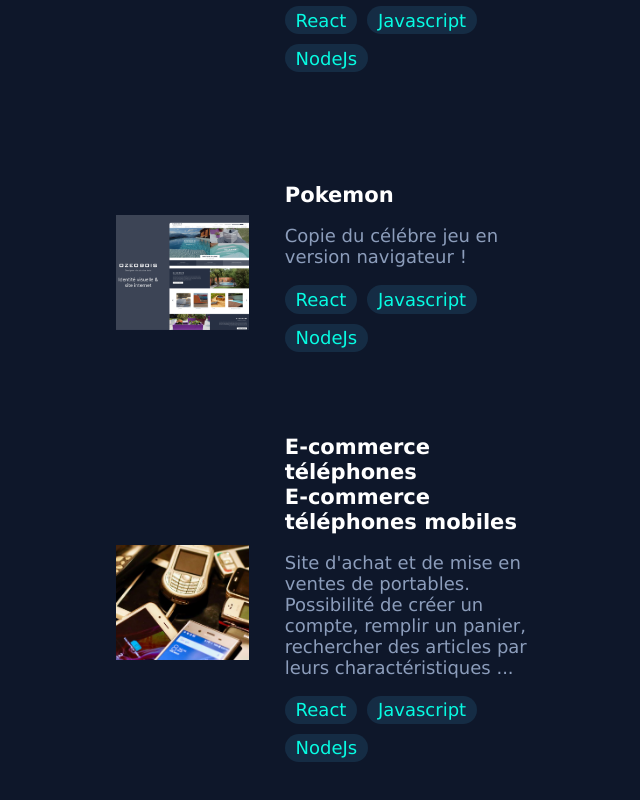
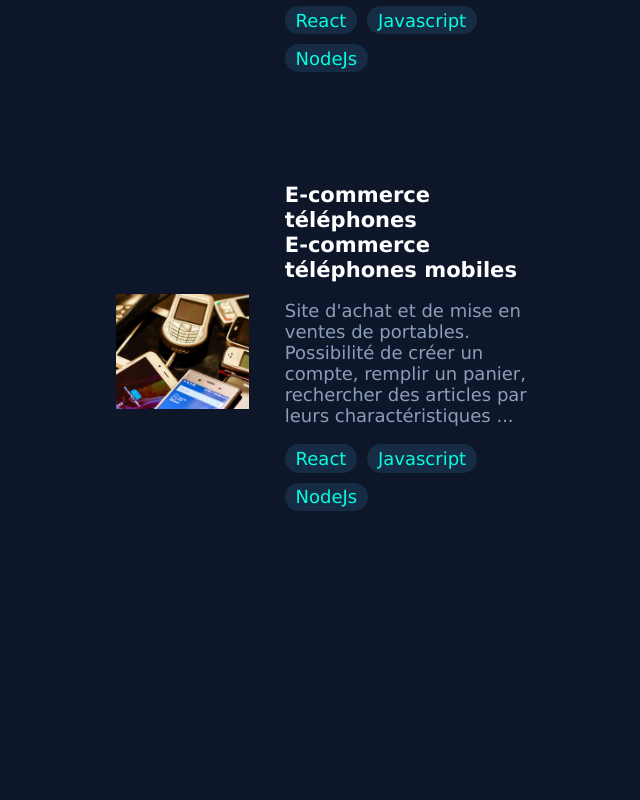
Before and after one commit to HugoRousseau777/PortFolio, a plain HTML site: page index.html in a window 1280 px wide. Shown: the part 1303-2103 px from the top of the page, without its empty margins (564-1204 px from the left). Drawn offline with Linux system fonts and the light colour scheme.

Commit message:
first comkljlkmjml

```diff
--- a/index.html
+++ b/index.html
@@ -87,22 +87,6 @@
         </div>
         <div id="projets">
             <article class="projets">
-                    <div class="img-projets">
-
-                    </div>
-                    <div class="projet">
-                        <h3> Pokemon</h3>
-                        <p>Copie du célébre jeu en version navigateur !</p>
-                        <div>
-                            <ul>
-                                <li class="first-techno">React</li>
-                                <li>Javascript</li>
-                                <li>NodeJs</li>
-                            </ul>
-                        </div>
-                    </div>
-            </article>
-            <article class="projets">
                     <div class="img-projets" id="projetDeux">
                     </div>
                     <div class="projet">
--- a/style.css
+++ b/style.css
@@ -165,7 +165,7 @@ h4 {
     height: 115px;
     min-width: 30%;
     aspect-ratio: 1/1;
-    background-image: url("/img/Miniature-site-internet-Ozeobois-Laetitia-Digard-1.png");
+    background-image: url("img/Miniature-site-internet-Ozeobois-Laetitia-Digard-1.png");
     background-origin: border-box;
     background-repeat: no-repeat;
     background-size: cover;
@@ -173,7 +173,7 @@ h4 {
 }
 
 #projetDeux {
-    background-image: url("/img/telephoneProjet.jpeg");
+    background-image: url("img/telephoneProjet.jpeg");
 }
 
 .projet {
```
